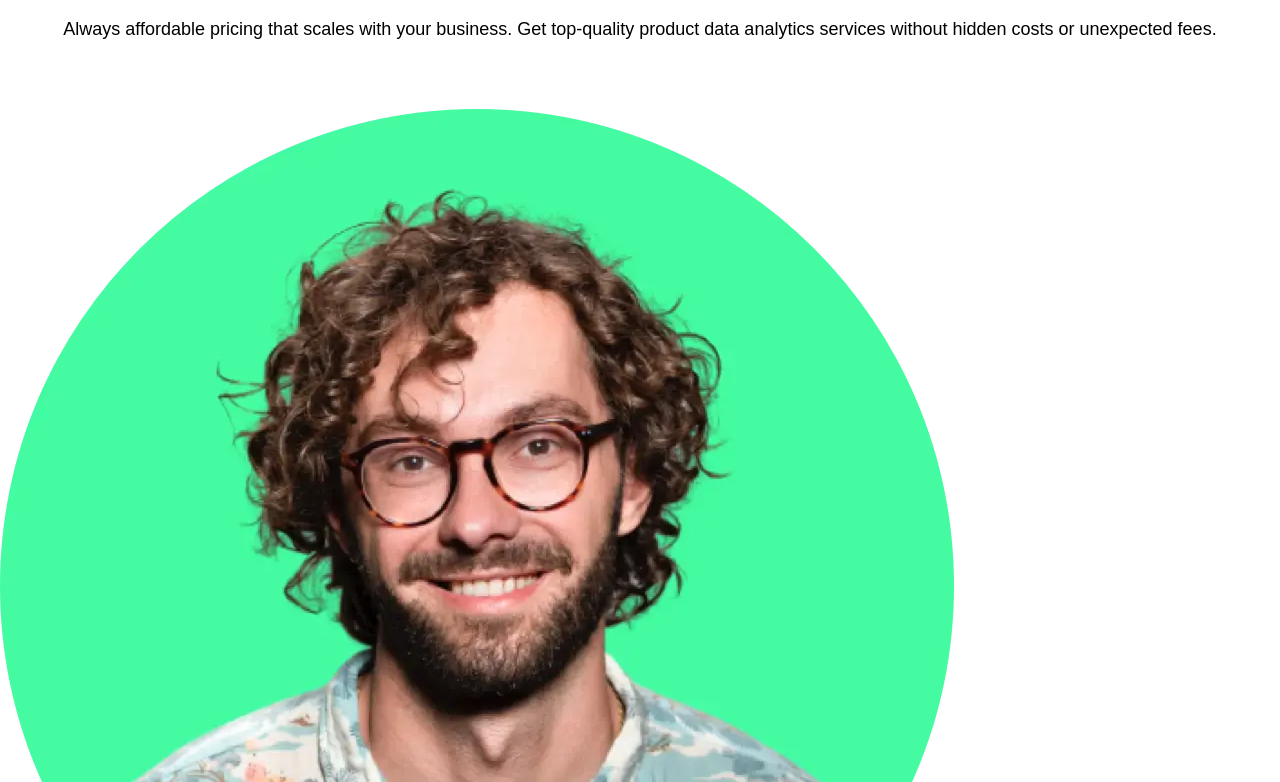
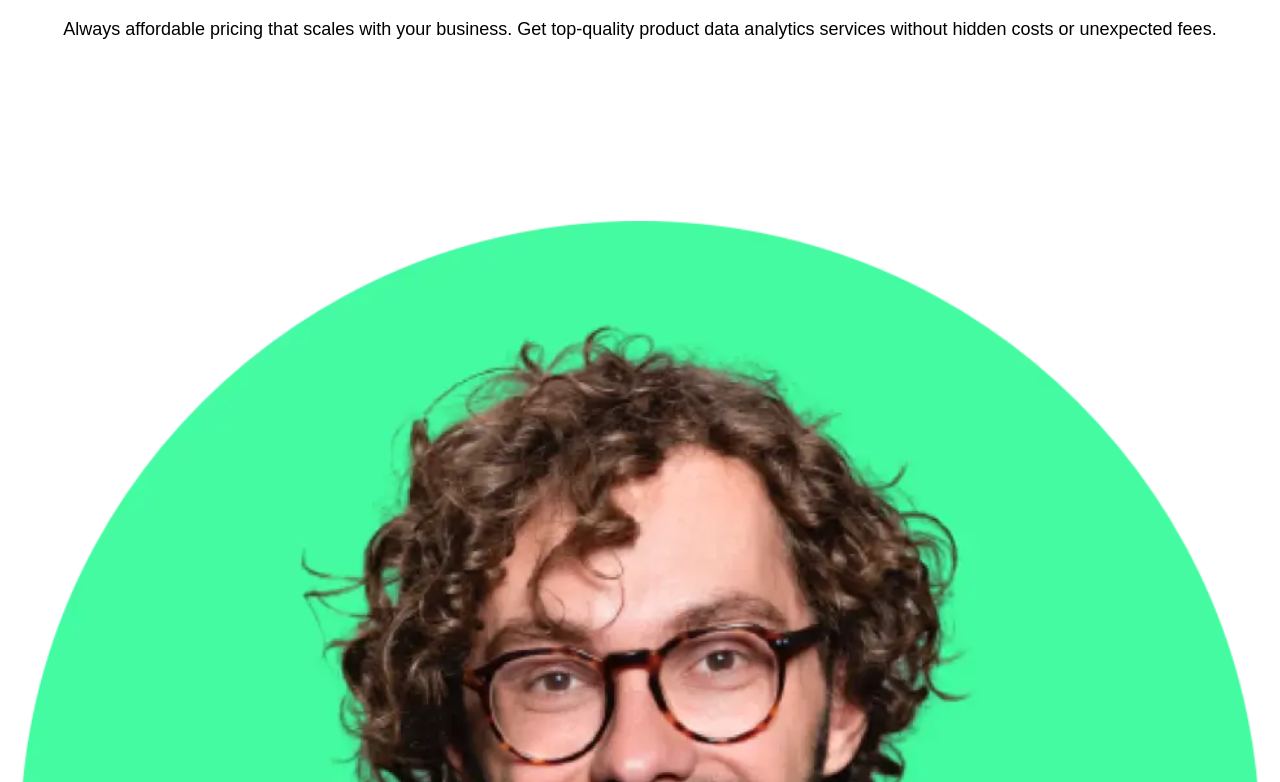
Before and after one commit to jkaps9/workit-landing-page, a website built with Vite: page index.html in a window 1280 px wide. Shown: the part 1418-2200 px from the top of the page. Built offline with nearby package versions, Linux system fonts and the light colour scheme; files whose address does not match are found by name.

Commit message:
base style for cta

```diff
--- a/src/style.css
+++ b/src/style.css
@@ -296,3 +296,18 @@ body {
     gap: 1rem;
   }
 }
+
+/* ********** */
+/*     CTA    */
+/* ********** */
+
+#cta {
+  padding: 7rem var(--page-padding) 0;
+  .container {
+    width: 100%;
+  }
+
+  img {
+    width: 100%;
+  }
+}
```
